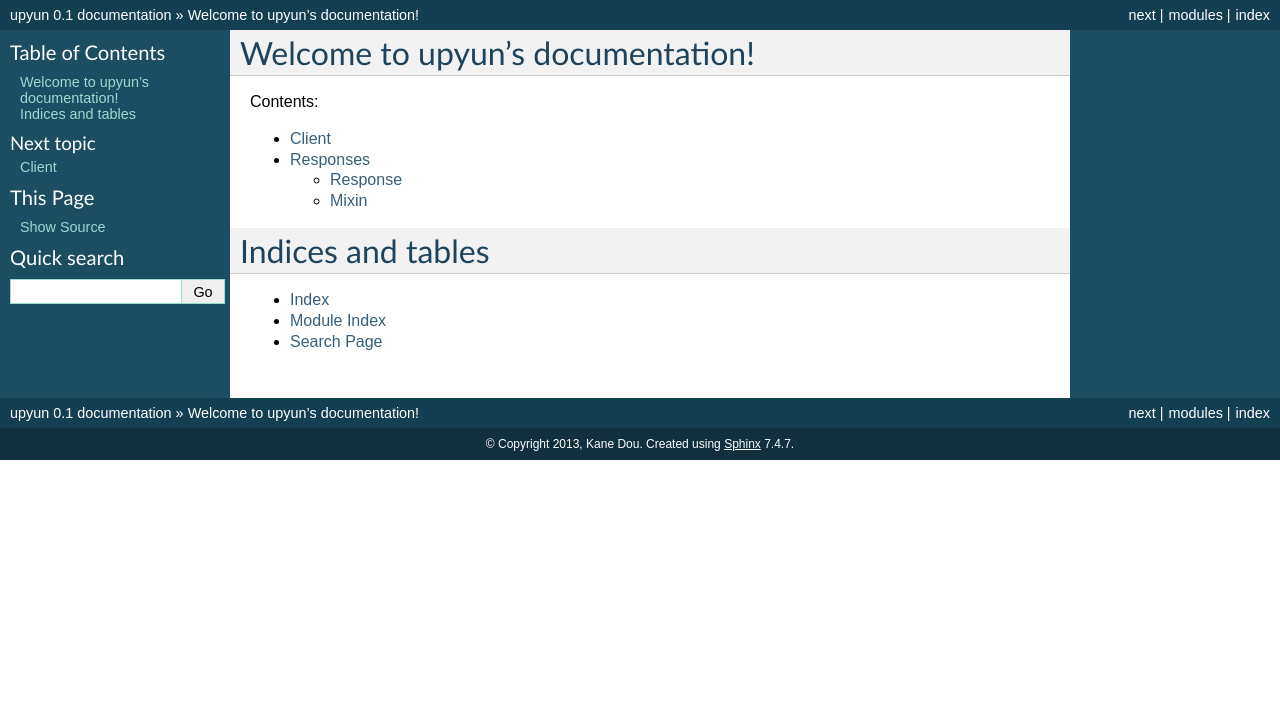
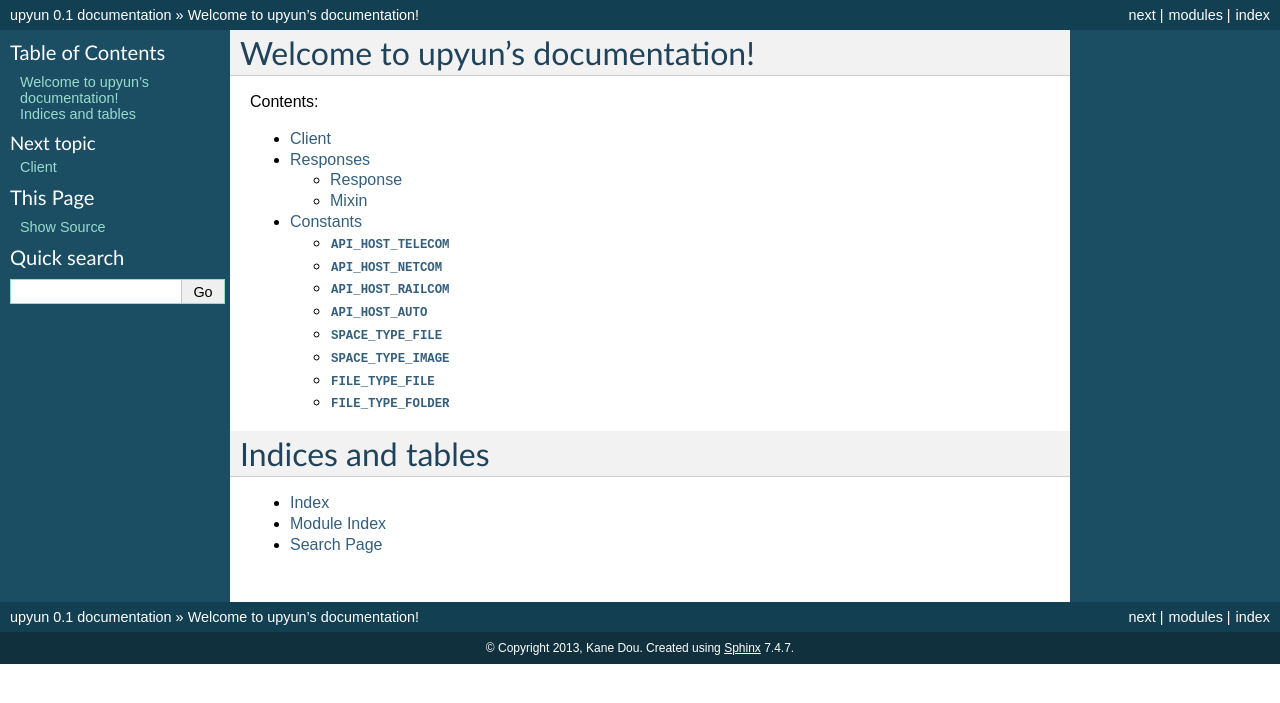
Before and after one commit to kols/upyun, a Sphinx documentation site: the page built from docs/index.rst, in a window 1280 px wide. Shown: the top 703 px of the page. Built offline with Sphinx 7.4.7, drawn with Linux system fonts in a browser that asks for light colours.

Commit message:
const docs

```diff
--- /dev/null
+++ b/docs/const.rst
@@ -0,0 +1,46 @@
+.. _constants:
+
+Constants
+=========
+
+.. module:: upyun.const
+
+.. _api-hosts:
+
+API Hosts:
+
+.. data:: API_HOST_TELECOM
+
+   Host of telecom(电信)
+
+.. data:: API_HOST_NETCOM
+
+   Host of netcom(网通)
+
+.. data:: API_HOST_RAILCOM
+
+   Host of railcom(铁通)
+
+.. data:: API_HOST_AUTO
+
+   Auto host(自动)
+
+Space Types:
+
+.. data:: SPACE_TYPE_FILE
+
+   File space
+
+.. data:: SPACE_TYPE_IMAGE
+
+   Image space
+
+File Types:
+
+.. data:: FILE_TYPE_FILE
+
+   File type
+
+.. data:: FILE_TYPE_FOLDER
+
+   Folder type
--- a/docs/index.rst
+++ b/docs/index.rst
@@ -13,6 +13,7 @@
 
    upyun.rst
    response.rst
+   const
 
 
 
--- a/docs/response.rst
+++ b/docs/response.rst
@@ -59,7 +59,7 @@
             File URL
 
          ``type``
-            :const:`~const.FILE_TYPE_FILE`
+            :const:`~upyun.const.FILE_TYPE_FILE`
 
          ``size``
             File size
@@ -83,7 +83,7 @@
             Folder URL
 
          ``type``
-            :const:`~const.FILE_TYPE_FOLDER`
+            :const:`~upyun.const.FILE_TYPE_FOLDER`
 
          ``size``
             Folder size
--- a/upyun/__init__.py
+++ b/upyun/__init__.py
@@ -15,7 +15,7 @@
     :param str bucket: Your bucket
     :param stype: The space type, :const:`~const.SPACE_TYPE_FILE` or
                   :const:`~const.SPACE_TYPE_IMAGE`
-    :param api_host: API host to use, see :const:`~const.UPAIYUN_API_HOSTS`
+    :param api_host: API host to use, see :ref:`API Hosts <api-hosts>`
     :param tuple auth: ``(username, passwd)`` pair
     :param str domain: Your custom domain
     :param bool ssl: Whether to use SSL, only a *stub* for now
```
